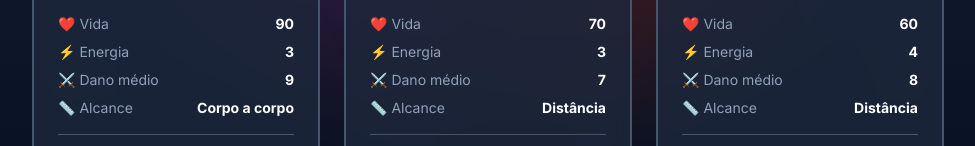
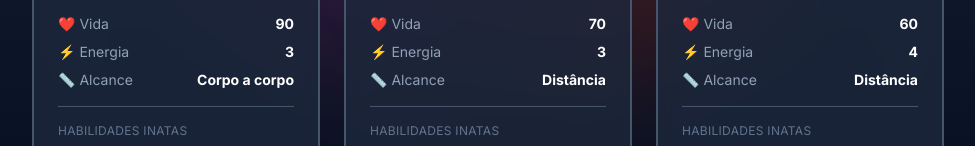
Before and after one commit to ValdineiJunior/dungeon-survival, a Next.js app: page /game in a window 1280 px wide. Shown: the part 540-686 px from the top of the page, without its empty margins (152-1127 px from the left). Built offline with nearby package versions, Linux system fonts and the light colour scheme.

Commit message:
refactor: remove avg damage info

```diff
--- a/app/components/CharacterSelect.tsx
+++ b/app/components/CharacterSelect.tsx
@@ -85,9 +85,6 @@ export function CharacterSelect({ onSelect }: CharacterSelectProps) {
           const classDef = CHARACTER_CLASSES[classId];
           const cards = getClassCards(classId);
           const attackCards = cards.filter(c => c.type === 'attack');
-          const avgDamage = Math.round(
-            attackCards.reduce((sum, c) => sum + (c.damage || 0), 0) / attackCards.length
-          );
           const hasMinRange = attackCards.some(c => c.minRange && c.minRange > 1);
 
           return (
@@ -127,10 +124,6 @@ export function CharacterSelect({ onSelect }: CharacterSelectProps) {
                 <div className="flex items-center justify-between">
                   <span className="text-slate-400">⚡ Energia</span>
                   <span className="text-white font-bold">{classDef.baseEnergy}</span>
-                </div>
-                <div className="flex items-center justify-between">
-                  <span className="text-slate-400">⚔️ Dano médio</span>
-                  <span className="text-white font-bold">{avgDamage}</span>
                 </div>
                 <div className="flex items-center justify-between">
                   <span className="text-slate-400">📏 Alcance</span>
```
